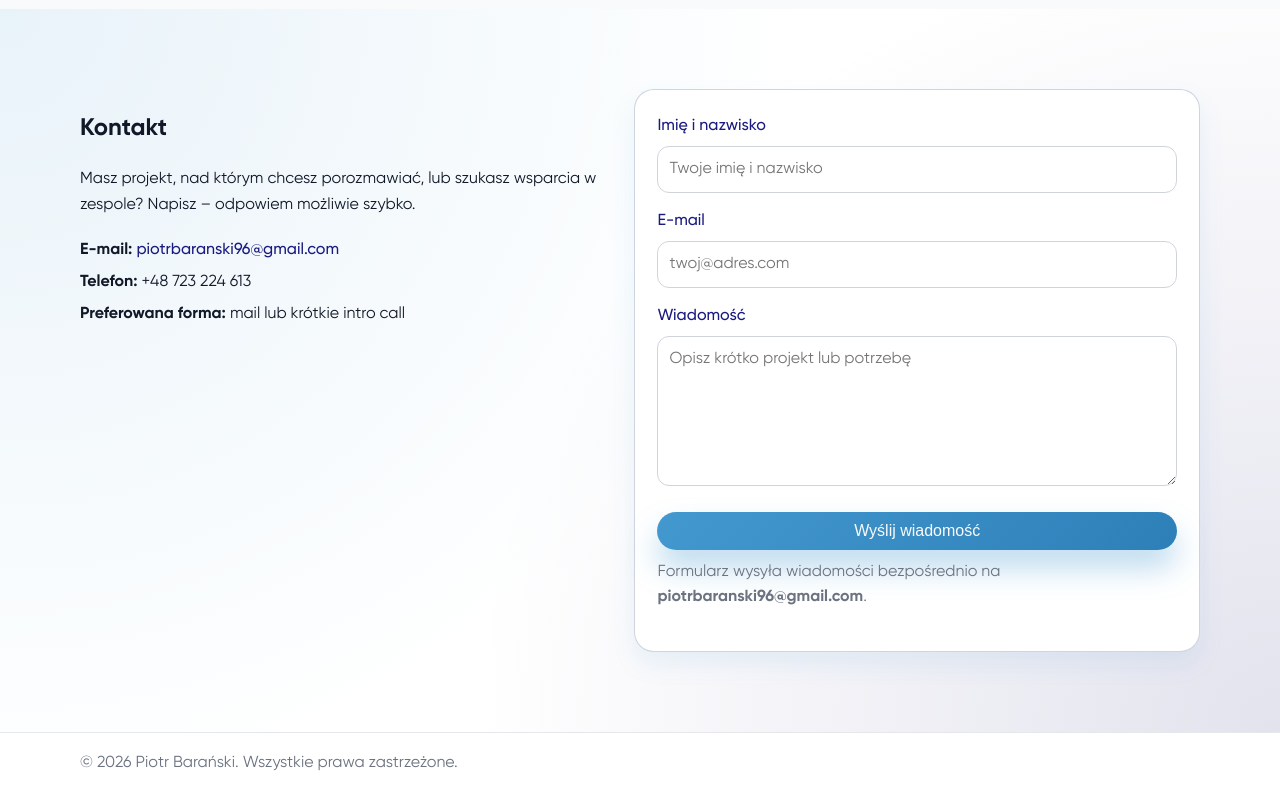
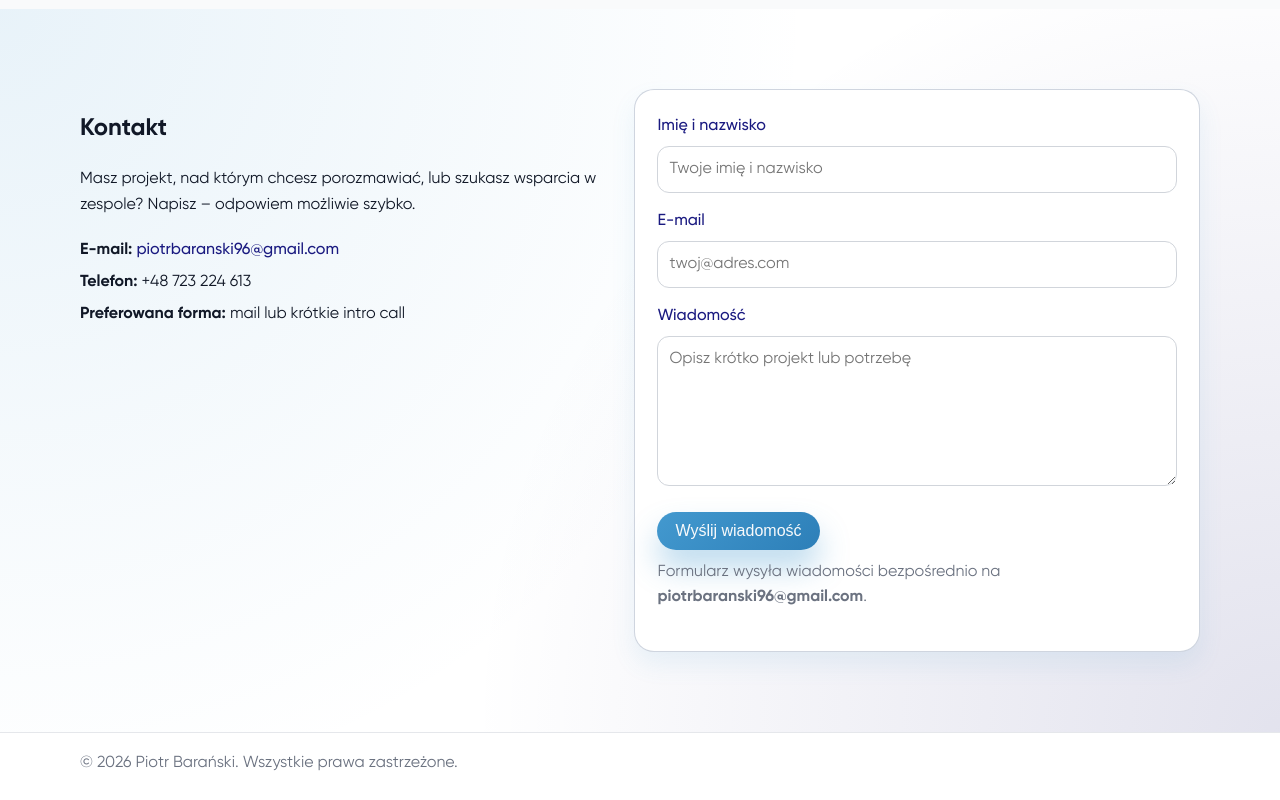
Before and after one commit to piotr-baranski-web/piotr-baranski-web, a plain HTML site: page index.html in a window 1280 px wide. Shown: the part 2744-3544 px from the top of the page. Drawn offline with Linux system fonts and the light colour scheme.

Commit message:
Add files via upload

```diff
--- a/index.html
+++ b/index.html
@@ -220,7 +220,7 @@
               <label for="message">Wiadomość</label>
               <textarea id="message" name="message" rows="5" placeholder="Opisz krótko projekt lub potrzebę" required></textarea>
             </div>
-            <button type="submit" class="btn btn--primary btn--full">Wyślij wiadomość</button>
+            <button type="submit" class="btn btn--primary">Wyślij wiadomość</button>
             <p class="form__note">
               Formularz wysyła wiadomości bezpośrednio na <strong>piotrbaranski96@gmail.com</strong>.
             </p>
```
